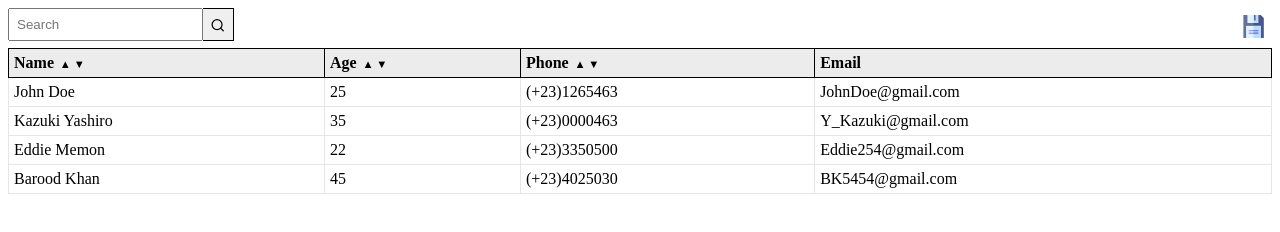
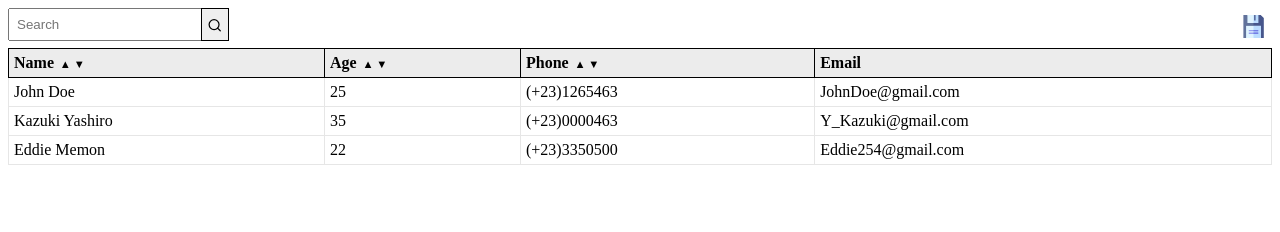
Before and after one commit to adnanali17official/react-table-lite, a React app: page / in a window 1280 px wide. Built offline with nearby package versions, Linux system fonts and the light colour scheme.

Commit message:
Limit data bug fixed

```diff
--- a/package.json
+++ b/package.json
@@ -1,7 +1,7 @@
 {
     "name": "react-table-lite",
     "version": "1.1.9",
-    "keywords": ["table", "react-data-table", "table-component", "react-table", "data-table", "react", "downloadable"],
+    "keywords": ["table", "react-data-table", "table-component", "react-table", "data-table", "react", "sortable", "downloadable" , "searchable"],
     "main": "./dist/table.js",
     "dependencies": {
         "@testing-library/jest-dom": "^4.2.4",
--- a/src/components/table/Table.css
+++ b/src/components/table/Table.css
@@ -1,3 +1,5 @@
+
+
 .react-table-lite-container {
 	width: 100%;
 }
@@ -25,7 +27,7 @@
 	border-left: .0525rem solid #dadadaa8;
 }
 
-.react-table-lite-container table thead{
+.react-table-lite-container table thead {
 	background: #ececec;
 }
 
@@ -69,16 +71,22 @@
 
 .rtl-table-search-form {
 	float: left;
+	position: relative;
 }
 
-.rtl-table-search-form input, .rtl-table-search-form input:focus  {
-  padding: 7px;
-  outline: none;
+.rtl-table-search-form input,
+.rtl-table-search-form input:focus {
+	padding: 7px;
+	padding-right:33px;
+	outline: none;
 }
-.rtl-table-search-form button{
-  padding: 8px;
-  cursor: pointer;
-  border:1px solid black;
-  border-left: 0px;
-  outline: none !important;
+
+.rtl-table-search-form button {
+	right: 0;
+	height: 100%;
+	cursor: pointer;
+	position: absolute;
+	border: 1px solid black;
+	/* border-left: 0px; */
+	outline: none !important;
 }
--- a/src/components/table/Table.js
+++ b/src/components/table/Table.js
@@ -17,6 +17,13 @@
 	  };
   }
 
+  componentDidMount = () => {
+    this.getSortParameters();
+    this.getSearchParameters();
+    this.getDownloadableFileName();
+    this.getTableData();
+  }
+
   _downloadData = () => {
     var html = document.getElementById("rtl-table-table-lite").outerHTML;
     export_table_to_csv(html, this.state.fileName+".csv");
@@ -30,10 +37,10 @@
       parameter = false;
     });
     sortParameters[sortKeyIndex] = true;
-    data.sort((a, b) => a[sortKey].localeCompare(b[sortKey]))
-    if (direction === 'dsc') {
-      data.reverse();
-    }
+    direction === 'dsc'?
+      data.sort((a, b) => String(a[sortKey]).localeCompare(String(b[sortKey])))
+    :
+    data.sort((a, b) => String(b[sortKey]).localeCompare(String(a[sortKey])))
     this.setState({ sortParameters });
   }
 
@@ -45,35 +52,37 @@
   _handleSearch = (evt) => {
     evt.preventDefault();
     let searchedData = [];
-      let data = this.props.data===undefined?[]:this.props.data;
+    let data = this.state.data;
     let searchStringArray = this.state.searchString.trim().split(",");
     let searchKeys = this.state.searchKeys;
-      if(!this.state.searchString.trim().length){
+    if (!this.state.searchString.trim().length) {
       this.setState({ appliedSearch: false });
       this.getTableData();
     }
     else {
       data.forEach((row) => {
         for (const key in row) {
-            if (searchKeys.indexOf(key) !== -1 &&
-                row.hasOwnProperty(key) &&
-                this.matchCaseInsensitive(row[key],searchStringArray)
-            ){
+          let search_condition =
+            searchKeys.indexOf(key) !== -1  &&
+            row.hasOwnProperty(key)         &&
+            !searchedData.includes(row)     &&
+            this.matchCaseInsensitive(row[key], searchStringArray);
+          if (search_condition) {
               searchedData.push(row);
           }
         }
       })
       this.setState({
-            data : searchedData,
+        data: searchedData,
         appliedSearch: true
       });
     }
   }
 
-  _clearSearch = (evt) =>{
+  _clearSearch = (evt) => {
     evt.preventDefault();
     this.setState(
-        {searchString:"", appliedSearch: false}, this.getTableData()
+      { searchString: "", appliedSearch: false }, this.getTableData()
     );
   }
 
@@ -82,7 +91,7 @@
       for( let i=0 ; i<= substringArray.length; i++){
         let substr = String(substringArray[i]).toUpperCase().trim();
         parentString = String(parentString).toUpperCase().trim();
-        if (parentString.includes(substr) && substr!==""){
+        if (parentString.indexOf(substr)>-1 && substr!==""){
           flag = true;
           break;
         }
@@ -92,10 +101,10 @@
 
   getSearchParameters = () => {
     let searchKeys = [];
-    let searchBy = this.props.searchBy===undefined?[]:this.props.searchBy;
-    let header = this.props.header===undefined?[]:this.props.header;
-    searchBy.forEach(function(searchKey){
-		  if(header.indexOf(searchKey)!==-1)
+    let searchBy = this.props.searchBy === undefined ? [] : this.props.searchBy;
+    let header = this.props.header === undefined ? [] : this.props.header;
+    searchBy.forEach(function (searchKey) {
+      if (header.indexOf(searchKey) !== -1)
         searchKeys.push(searchKey);
     });
     this.setState({ searchKeys });
@@ -114,20 +123,57 @@
 	}
 
   getTableData = () => {
-    let data = this.props.data===undefined?[]:this.props.data;
-    this.setState({ data });
+    let data = this.props.data === undefined ? [] : this.props.data;
+    let limit = this.props.limit === undefined ? null : Number(this.props.limit);
+    let tempData = [];
+    limit !== null ?
+      data.forEach((row, index) => {
+        if (index < limit) {
+          tempData.push(row);
+        }
+      })
+      :
+      data.forEach((row) => {
+        tempData.push(row);
+      })
+    this.setState({ data: tempData });
   }
 
   getDownloadableFileName = () =>{
     let fileName = this.props.fileName===undefined?"table":this.props.fileName;
+    fileName = fileName.trim()===""?"table":fileName;
     this.setState({ fileName });
   }
 
-  componentDidMount = () => {
-    this.getSortParameters();
-    this.getSearchParameters();
-    this.getTableData();
-    this.getDownloadableFileName();
+  generateTableRows = () => {
+    let { rowStyle, dataStyle } = this.props;
+    let header = this.props.header === undefined ? [] : this.props.header;
+    let data = this.state.data;
+    let tablebody = [];
+    data.forEach((data_row, index) => (
+      tablebody.push(
+        <tr
+          key={index}
+          style={rowStyle}
+          className="react-table-lite-row"
+        >
+          {
+            header.length ?
+              header.map((header_key, index) => (
+                <td
+                  key={index}
+                  style={dataStyle}
+                >
+                  {data_row[header_key]}
+                </td>
+              ))
+              :
+              <td> </td>
+          }
+        </tr>
+      )
+    ));
+    return tablebody;
   }
 
   TableHeader = () => {
@@ -162,42 +208,10 @@
   TableData = () => {
     let header = this.props.header===undefined?[]:this.props.header;
     let data = this.state.data;
-    let {
-      limit,
-      rowStyle,
-      dataStyle
-     } = this.props;
-
     return(
       <tbody>
-        {data.length?
-            data.map((data_row,index)=>
-              {
-                if(index!==limit){
-                  return(
-                  <tr
-                    key={index}
-                    style={rowStyle}
-                    className="react-table-lite-row"
-                  >
-                      {
-                        header.length?
-                          header.map((header_key,index)=>(
-                            <td
-                              key={index}
-                              style={dataStyle}
-                            >
-                                {data_row[header_key]}
-                            </td>
-                          ))
-                          :
-                          <td> </td>
-                      }
-                  </tr>
-                  )
-                }
-                return "";
-              })
+        {data.length ?
+          this.generateTableRows()
           :
           <tr>
             <td colSpan={header.length}>
--- a/src/index.js
+++ b/src/index.js
@@ -3,16 +3,16 @@
 import Table from "./components/table/Table";
 ReactDOM.render(
     <Table
-        limit={10}
+        limit={3}
         download={true}
         header={["name", "age", "phone", "email"]}
         sortBy={["name", "age", "phone"]}
-        searchBy={["name","age","phone"]}
+        searchBy={["name","age","email"]}
         searchable={1}
         data={[
-            { id: 1, name: "John Doe", age: "25", phone: "(+23)1265463", email: "JohnDoe@gmail.com" },
-            { id: 2, name: "Kazuki Yashiro", age: "35", phone: "(+23)0000463", email: "Y_Kazuki@gmail.com" },
-            { id: 3, name: "Eddie Memon", age: "22", phone: "(+23)3350500", email: "Eddie254@gmail.com" },
-            { id: 4, name: "Barood Khan", age: "45", phone: "(+23)4025030", email: "BK5454@gmail.com" },
+            { id: 1, name: "John Doe", age: 25, phone: "(+23)1265463", email: "JohnDoe@gmail.com" },
+            { id: 2, name: "Kazuki Yashiro", age: 35, phone: "(+23)0000463", email: "Y_Kazuki@gmail.com" },
+            { id: 3, name: "Eddie Memon", age: 22, phone: "(+23)3350500", email: "Eddie254@gmail.com" },
+            { id: 4, name: "Barood Khan", age: 45, phone: "(+23)4025030", email: "BK5454@gmail.com" },
         ]}
     />, document.getElementById("root"));
```
Lines whose indentation alone changed are shown as unchanged.
